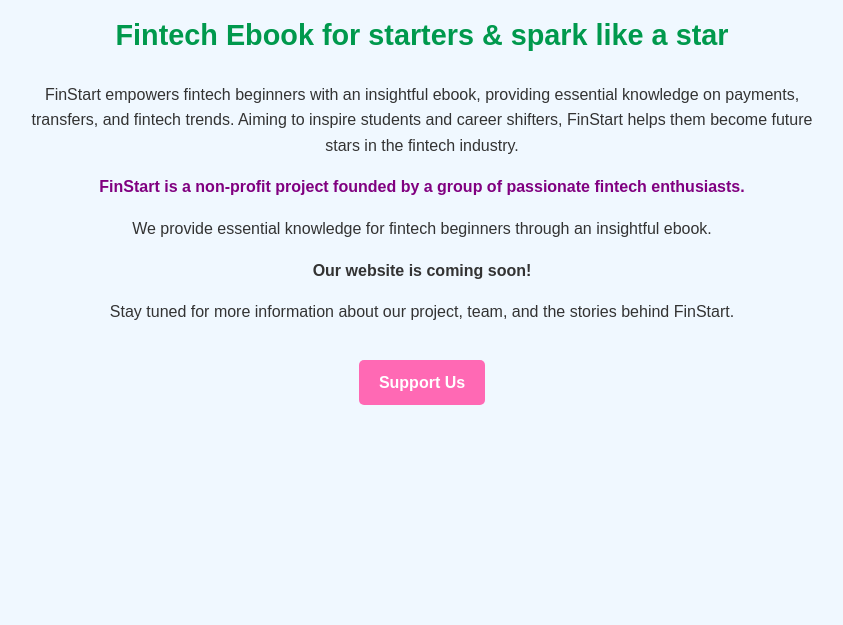
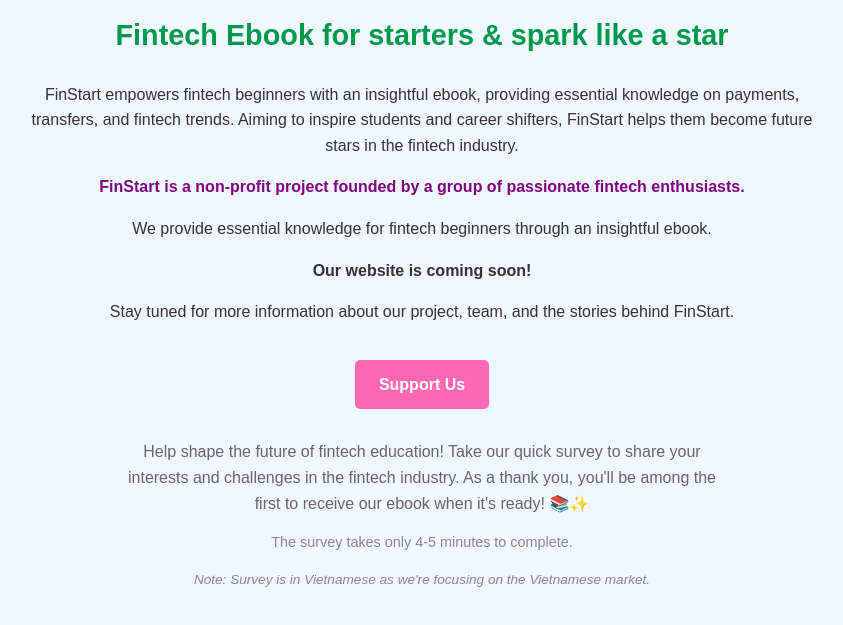
Before and after one commit to FinStartVN/finstartvn-ld-dev-241022.github.io, a plain HTML site: page index.html in a window 1280 px wide. Shown: the part 123-748 px from the top of the page, without its empty margins (218-1061 px from the left). Drawn offline with Linux system fonts and the light colour scheme.

Commit message:
feat: Update CTA
Add Google Survey Form Link (LinkedIn short). Add description for calling the participant to fill the form.

```diff
--- a/index.html
+++ b/index.html
@@ -39,14 +39,33 @@
             display: inline-block;
             background-color: #ff69b4; /* Pink */
             color: white;
-            padding: 10px 20px;
+            padding: 12px 24px;
             text-decoration: none;
             border-radius: 5px;
             font-weight: bold;
             margin-top: 20px;
+            transition: background-color 0.3s ease;
         }
         .cta:hover {
             background-color: #ff1493; /* Darker pink on hover */
+        }
+        .survey-message {
+            margin-top: 30px;
+            color: #666;
+            max-width: 600px;
+            margin-left: auto;
+            margin-right: auto;
+        }
+        .time-note {
+            font-size: 0.9em;
+            margin-top: 10px;
+            color: #888;
+        }
+        .language-note {
+            font-size: 0.85em;
+            color: #888;
+            margin-top: 5px;
+            font-style: italic;
         }
     </style>
 </head>
@@ -59,7 +78,12 @@
         <p>We provide essential knowledge for fintech beginners through an insightful ebook.</p>
         <p><strong>Our website is coming soon!</strong></p>
         <p>Stay tuned for more information about our project, team, and the stories behind FinStart.</p>
-        <a href="#" class="cta">Support Us</a>
+        <a href="https://lnkd.in/gshVCiZJ" class="cta" target="_self">Support Us</a>
+        <div class="survey-message">
+            <p>Help shape the future of fintech education! Take our quick survey to share your interests and challenges in the fintech industry. As a thank you, you'll be among the first to receive our ebook when it's ready! 📚✨</p>
+            <p class="time-note">The survey takes only 4-5 minutes to complete.</p>
+            <p class="language-note">Note: Survey is in Vietnamese as we're focusing on the Vietnamese market.</p>
+        </div>
     </div>
 </body>
 </html>
```
